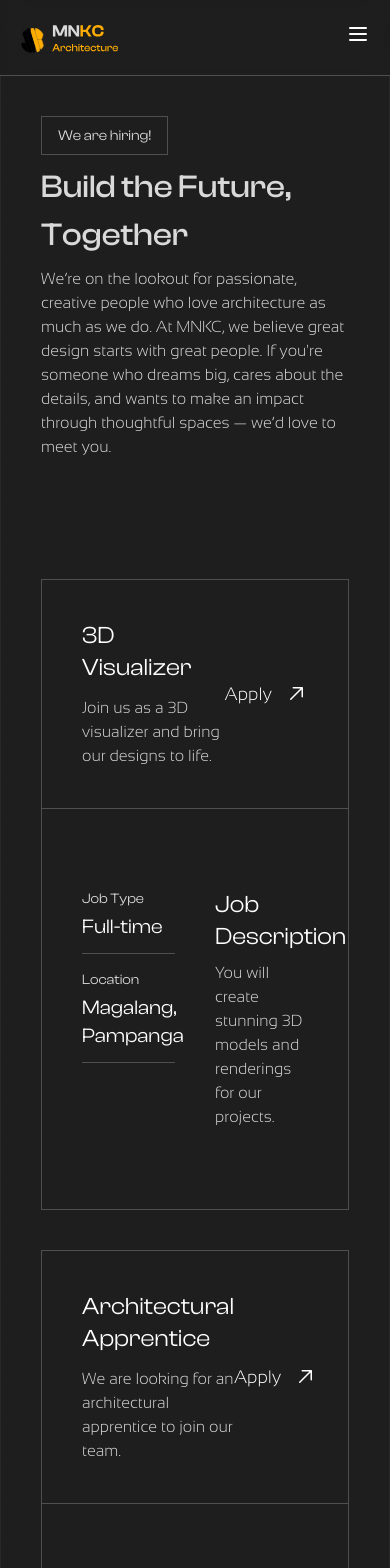
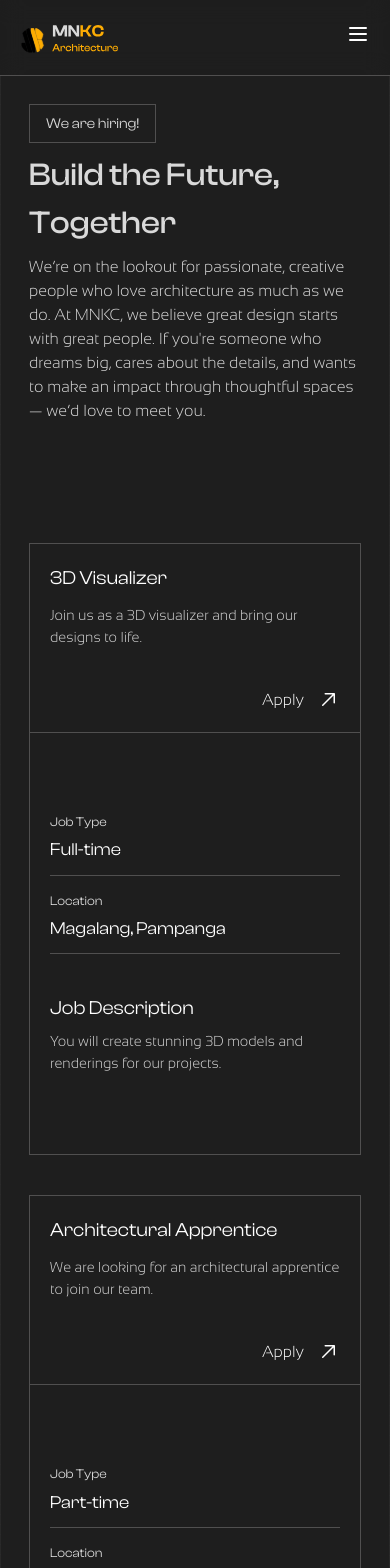
Before and after one commit to rainndev/MNKC-Architecture, a React (Vite) app: page /careers in a window 390 px wide. Shown: the top 1568 px of the page. Built offline with nearby package versions, Linux system fonts and the light colour scheme.

Commit message:
fix: update padding to p-7

```diff
--- a/src/components/CareersCard.tsx
+++ b/src/components/CareersCard.tsx
@@ -22,14 +22,16 @@ const CareersCard = ({ data }: CareersPageProps) => {
   return (
     <div className="border border-[#504F4F] text-white">
       {/* Info about careers */}
-      <div className="flex p-10">
+      <div className="grid grid-cols-1 gap-10 p-5 md:grid-cols-2 md:p-10">
         <div className="w-full">
-          <h1 className="font-[ClashDisplay] text-2xl">{jobTitle}</h1>
-          <p className="mt-3 font-[SansationLight] text-base font-normal text-[#D9D9D9]">
+          <h1 className="font-[ClashDisplay] text-[clamp(1.2rem,3vw,1.5rem)]">
+            {jobTitle}
+          </h1>
+          <p className="mt-3 font-[SansationLight] text-base text-[clamp(.9rem,3vw,1rem)] text-[#D9D9D9]">
             {jobShortDescription}
           </p>
         </div>
-        <div className="flex cursor-pointer items-center font-[SansationLight] text-lg">
+        <div className="flex cursor-pointer items-center justify-end font-[SansationLight] text-[clamp(1rem,3vw,1.125rem)]">
           Apply{" "}
           <span className="ml-3 text-2xl">
             <GoArrowUpRight />
@@ -39,24 +41,24 @@ const CareersCard = ({ data }: CareersPageProps) => {
       <hr className="h-[1px] border-none bg-[#504F4F]" />
 
       {/* Job Info*/}
-      <div className="grid grid-cols-2 gap-10 p-10 py-20">
+      <div className="grid grid-cols-1 gap-10 p-5 py-20 md:grid-cols-2 md:p-10">
         {/* Job type */}
         <div className="space-y-4">
           <div>
-            <p className="font-[ClashDisplay] text-sm text-[#D9D9D9]">
+            <p className="font-[ClashDisplay] text-[clamp(.8rem,3vw,1rem)] text-[#D9D9D9]">
               Job Type
             </p>
-            <h1 className="mt-1 font-[ClashDisplay] text-xl font-normal text-white">
+            <h1 className="mt-1 font-[ClashDisplay] text-[clamp(1.1rem,3vw,1.25rem)] font-normal text-white">
               {jobType}
             </h1>
             <hr className="mt-3 h-[1px] border-none bg-[#504F4F]" />
           </div>
 
           <div>
-            <p className="font-[ClashDisplay] text-sm text-[#D9D9D9]">
+            <p className="font-[ClashDisplay] text-[clamp(.8rem,3vw,1rem)] text-[#D9D9D9]">
               Location
             </p>
-            <h1 className="mt-1 font-[ClashDisplay] text-xl font-normal text-white">
+            <h1 className="mt-1 font-[ClashDisplay] text-[clamp(1.1rem,3vw,1.25rem)] font-normal text-white">
               {jobLocation}
             </h1>
             <hr className="mt-3 h-[1px] border-none bg-[#504F4F]" />
@@ -65,10 +67,10 @@ const CareersCard = ({ data }: CareersPageProps) => {
 
         {/* Job description */}
         <div>
-          <h1 className="font-[ClashDisplay] text-2xl font-normal text-white">
+          <h1 className="font-[ClashDisplay] text-[clamp(1.2rem,3vw,1.5rem)] font-normal text-white">
             Job Description
           </h1>
-          <p className="mt-2 font-[SansationLight] text-[#D9D9D9]">
+          <p className="mt-2 font-[SansationLight] text-[clamp(.9rem,3vw,1rem)] text-[#D9D9D9]">
             {jobDescription}
           </p>
         </div>
--- a/src/pages/Careerspage.tsx
+++ b/src/pages/Careerspage.tsx
@@ -37,7 +37,7 @@ const Careerspage = () => {
       <div className="h-full w-full max-w-7xl border-x border-[#504F4F]/20">
         <div
           ref={ref}
-          className="flex h-full w-full flex-col items-center justify-center bg-[#1E1E1E] p-10 md:p-20"
+          className="flex h-full w-full flex-col items-center justify-center bg-[#1E1E1E] p-7 md:p-20"
         >
           {/* Container */}
           <div>
--- a/src/sections/homepage/AboutUs.tsx
+++ b/src/sections/homepage/AboutUs.tsx
@@ -19,7 +19,7 @@ const AboutUs = () => {
 
       <div className="relative z-5 grid min-h-screen w-full max-w-7xl grid-cols-1 flex-col items-center justify-center bg-[rgba(30,30,30,.5)] lg:grid-cols-[60%_40%]">
         {/* item 1 */}
-        <div className="z-50 flex h-full w-full items-center justify-center p-10">
+        <div className="z-50 flex h-full w-full items-center justify-center p-7">
           <div className="mt-10 w-full max-w-3xl py-10">
             {/* heading */}
             <div className="flex w-full items-center justify-start text-nowrap">
--- a/src/sections/homepage/Featured.tsx
+++ b/src/sections/homepage/Featured.tsx
@@ -12,7 +12,7 @@ const Featured = () => {
       className="flex min-h-screen w-full flex-col items-center justify-center border-b border-[#504F4F] text-center text-5xl font-bold text-white"
     >
       {/* Header and desc */}
-      <div className="w-full max-w-7xl p-10">
+      <div className="w-full max-w-7xl p-7">
         {/* header title */}
         <div className="my-6 flex items-center justify-start text-nowrap">
           <motion.h1
--- a/src/sections/homepage/Footer.tsx
+++ b/src/sections/homepage/Footer.tsx
@@ -18,7 +18,7 @@ const Footer = () => {
       className="flex h-fit w-full flex-col items-start justify-center bg-[#191919] text-white sm:items-center"
     >
       <div className="bg-striped h-10 w-full" />
-      <div className="footer-grid grid max-w-7xl grid-cols-1 justify-start gap-15 p-10 py-20 sm:grid-cols-2 lg:grid-cols-4">
+      <div className="footer-grid grid max-w-7xl grid-cols-1 justify-start gap-15 p-7 py-20 sm:grid-cols-2 lg:grid-cols-4">
         <div className="sm:col-span-2 md:col-span-1">
           <img src="/images/logo/logo-with-text.svg" className="w-30" />
         </div>
--- a/src/sections/homepage/Hero.tsx
+++ b/src/sections/homepage/Hero.tsx
@@ -12,7 +12,7 @@ const Hero = () => {
     >
       <div className="pointer-events-none absolute inset-0 flex items-center justify-center bg-[#1E1E1E] [mask-image:radial-gradient(ellipse_at_center,transparent_10%,black)]" />
 
-      <div className="grid h-screen w-full max-w-7xl grid-cols-1 items-center justify-center p-10 py-32 md:grid-cols-2">
+      <div className="grid h-screen w-full max-w-7xl grid-cols-1 items-center justify-center p-7 py-32 md:grid-cols-2">
         <div className="z-10 w-full">
           {/* Heading  */}
           <motion.h1
--- a/src/sections/homepage/Services.tsx
+++ b/src/sections/homepage/Services.tsx
@@ -20,7 +20,7 @@ const Services = () => {
             exit={{ opacity: 0, height: 0 }}
             className="flex flex-col items-center"
           >
-            <div className="w-full max-w-7xl p-10">
+            <div className="w-full max-w-7xl p-7">
               {/* header title */}
               <div className="my-6 flex items-center text-nowrap">
                 <motion.h1
--- a/src/sections/teamspage/TeamsCardContainer.tsx
+++ b/src/sections/teamspage/TeamsCardContainer.tsx
@@ -87,7 +87,7 @@ const sampleData: TeamMemberTypes[] = [
 
 const TeamsCardContainer = () => {
   return (
-    <div className="flex h-full w-full flex-col items-center justify-center overflow-hidden border-x border-[#504F4F]/20 bg-[#1E1E1E] p-10 md:p-20">
+    <div className="flex h-full w-full flex-col items-center justify-center overflow-hidden border-x border-[#504F4F]/20 bg-[#1E1E1E] p-7 md:p-20">
       {/* Header info */}
 
       <div>
```
